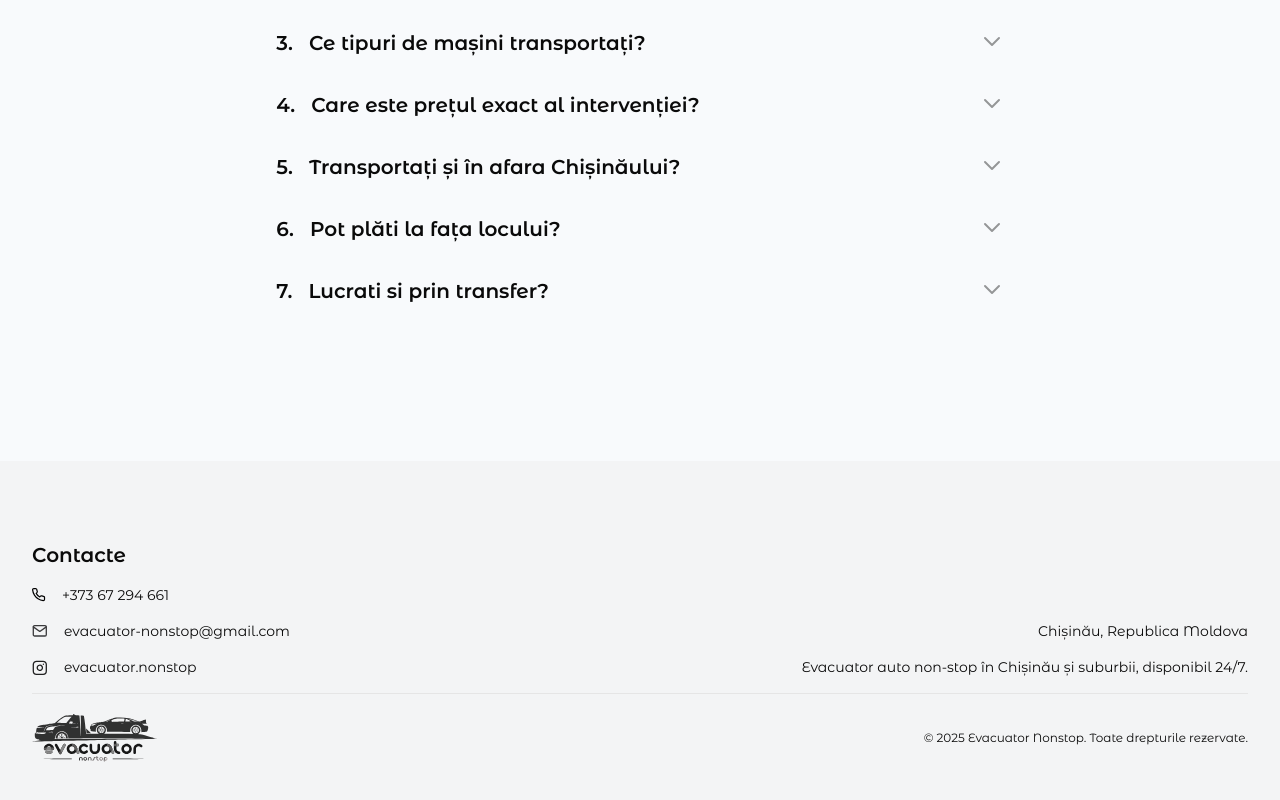
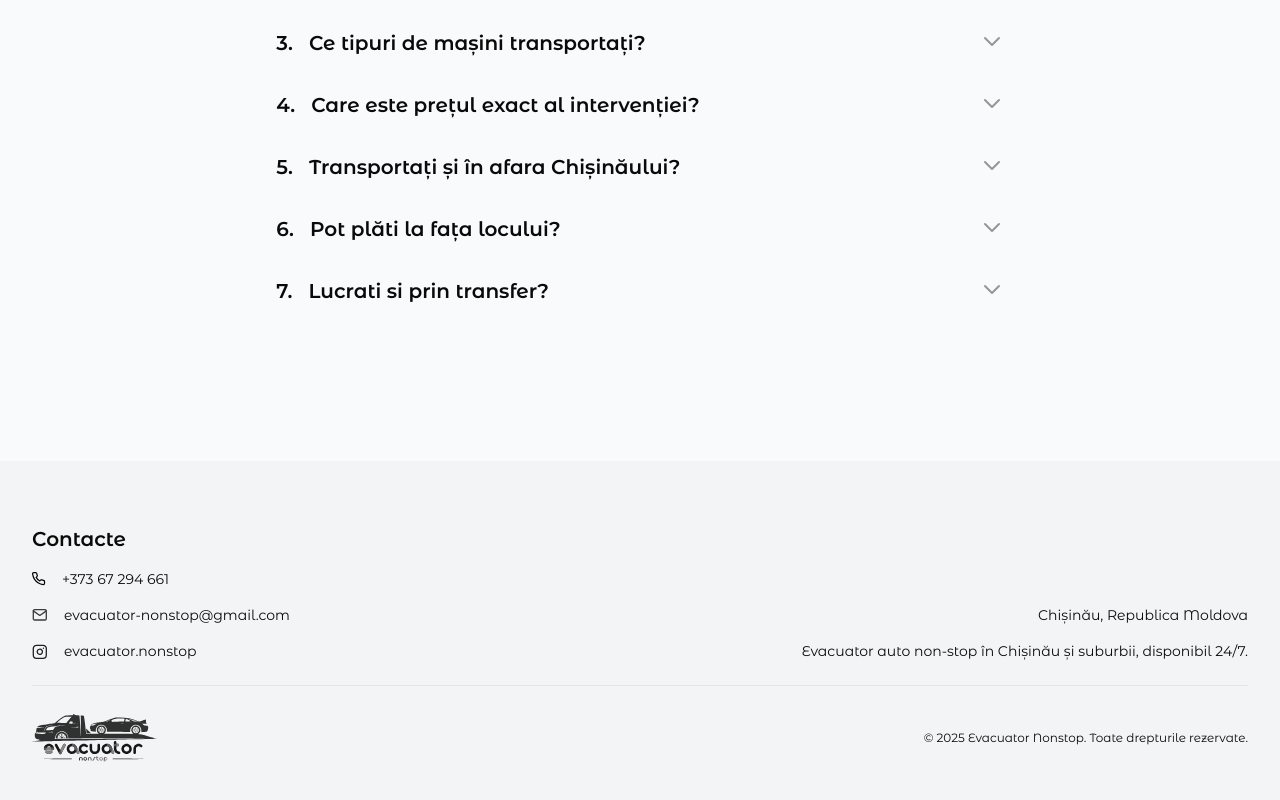
Before and after one commit to webedge-studio/evacuator-nonstop, a Next.js app: page / in a window 1280 px wide. Shown: the part 4433-5233 px from the top of the page. Built offline with nearby package versions, Linux system fonts and the light colour scheme.

Commit message:
Development - Footer spacing

```diff
--- a/components/layout/footer.tsx
+++ b/components/layout/footer.tsx
@@ -7,9 +7,11 @@ import instagram from "@/assets/icons/instagram.svg";
 import logo from "@/assets/images/branding/evacuator-logo-new.svg";
 
 export const Footer = () => (
-  <footer className="overflow-hidden bg-[#F3F4F5] py-20" id="footer">
+  <footer className="overflow-hidden bg-[#F3F4F5] pt-16 pb-10" id="footer">
     <div className={"container"}>
-      <div className={"flex flex-col gap-12 md:justify-between lg:flex-row"}>
+      <div
+        className={"flex flex-col gap-12 md:justify-between mb-2 lg:flex-row"}
+      >
         <div className="flex flex-col gap-4 pb-4">
           <div className="text-xl font-semibold">Contacte</div>
           <div className="flex flex-col justify-center gap-4">
@@ -56,7 +58,7 @@ export const Footer = () => (
       <hr className={"py-2.5"} />
       <div
         className={
-          "flex flex-col items-start justify-between gap-4 md:flex-row md:items-center"
+          "flex flex-col items-start justify-between mt-2 gap-4 md:flex-row md:items-center"
         }
       >
         <Image
```
